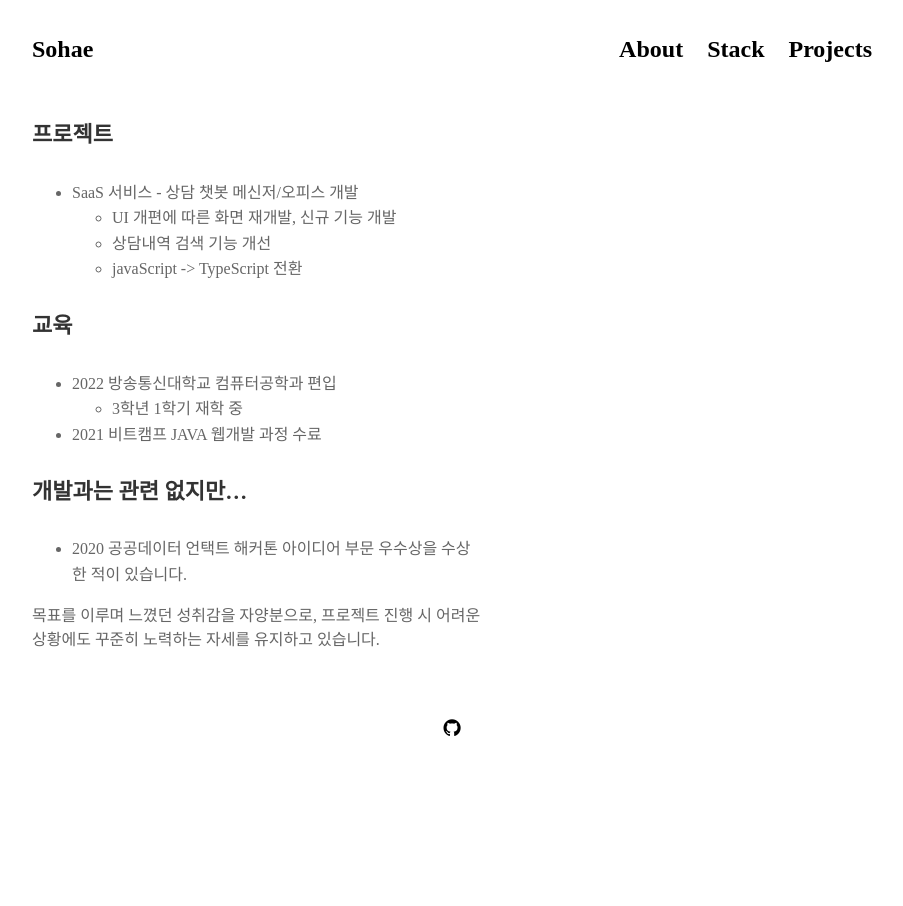
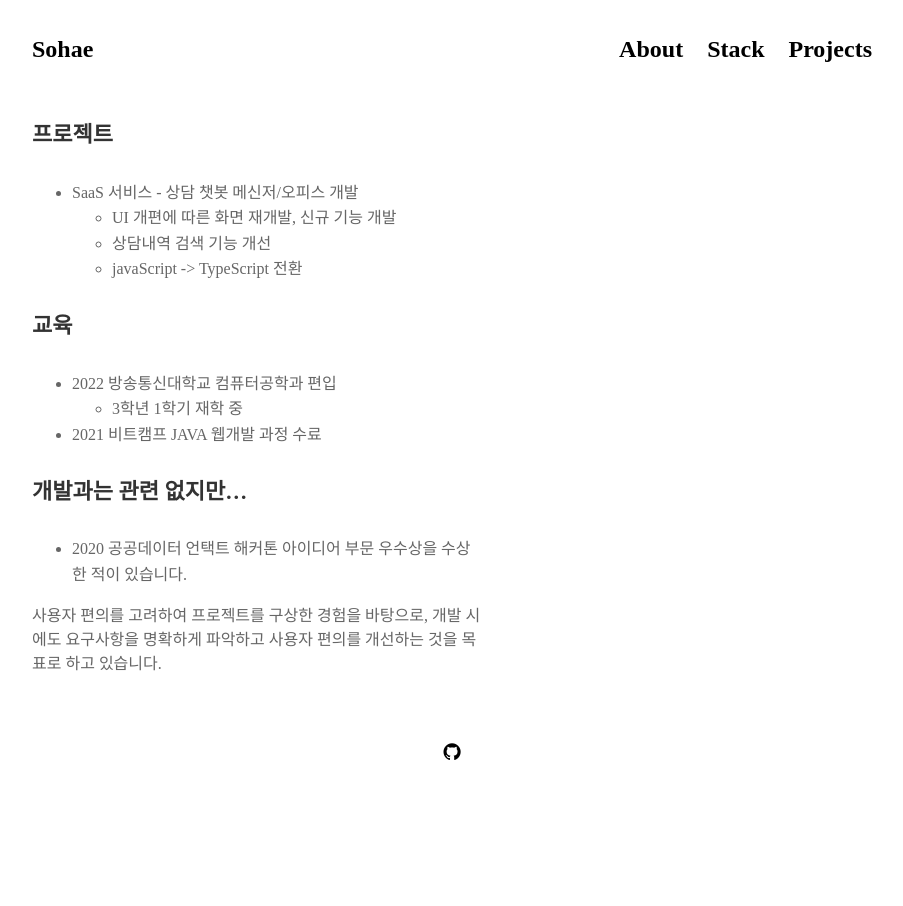
Before and after one commit to Dayook/dayook.github.io, a Jekyll site: the page built from pages/about.md, in a window 1280 px wide. Shown: the whole page, without its empty margins (188-1091 px from the left). Built offline with Jekyll 4.4.1, drawn with Linux system fonts in a browser that asks for light colours; nearby versions of some CDN libraries; some web fonts are replaced.

Commit message:
Update about.md

```diff
--- a/pages/about.md
+++ b/pages/about.md
@@ -22,4 +22,4 @@ permalink: /about
 - 2020 공공데이터 언택트 해커톤 아이디어 부문 우수상을 수상한 적이 있습니다.
 
 
-목표를 이루며 느꼈던 성취감을 자양분으로, 프로젝트 진행 시 어려운 상황에도 꾸준히 노력하는 자세를 유지하고 있습니다.
+사용자 편의를 고려하여 프로젝트를 구상한 경험을 바탕으로, 개발 시에도 요구사항을 명확하게 파악하고 사용자 편의를 개선하는 것을 목표로 하고 있습니다.
```
